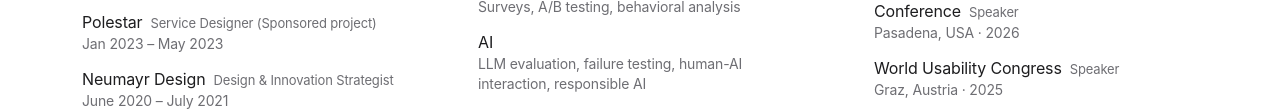
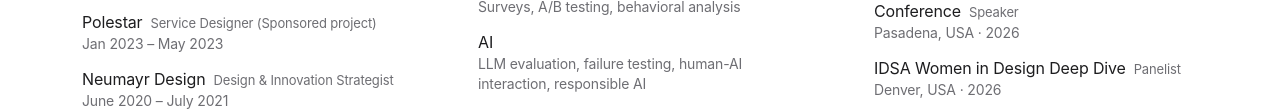
Before and after one commit to shreyathakkaruxr/shreyathakkaruxr.github.io, a plain HTML site: page about.html in a window 1280 px wide. Shown: the part 647-759 px from the top of the page. Drawn offline with Linux system fonts and the light colour scheme.

Commit message:
About: add IDSA Women in Design Deep Dive to Conferences
Co-Authored-By: Claude Opus 5.5 <noreply@anthropic.com>
Claude-Session: https://claude.ai/code/session_01Lm7r7cA3nJKZpGaiyFMdqv

```diff
--- a/about.html
+++ b/about.html
@@ -196,6 +196,7 @@ footer .sig span{font-family:'Shadows Into Light',cursive;font-size:16px;color:#
         <ul class="rows">
           <li><b>OneGW Summit, George Washington University<span class="tag">Speaker · Workshop</span></b><span>Virtual · 2026</span></li>
           <li><b>IDSA International Design Conference<span class="tag">Speaker</span></b><span>Pasadena, USA · 2026</span></li>
+          <li><b>IDSA Women in Design Deep Dive<span class="tag">Panelist</span></b><span>Denver, USA · 2026</span></li>
           <li><b>World Usability Congress<span class="tag">Speaker</span></b><span>Graz, Austria · 2025</span></li>
           <li><b>IASDR<span class="tag">Speaker · Peer-reviewed paper</span></b><span>Taipei, Taiwan · 2025</span></li>
           <li><b>Design Principles & Practices<span class="tag">Speaker</span></b><span>Singapore · 2025</span></li>
```
